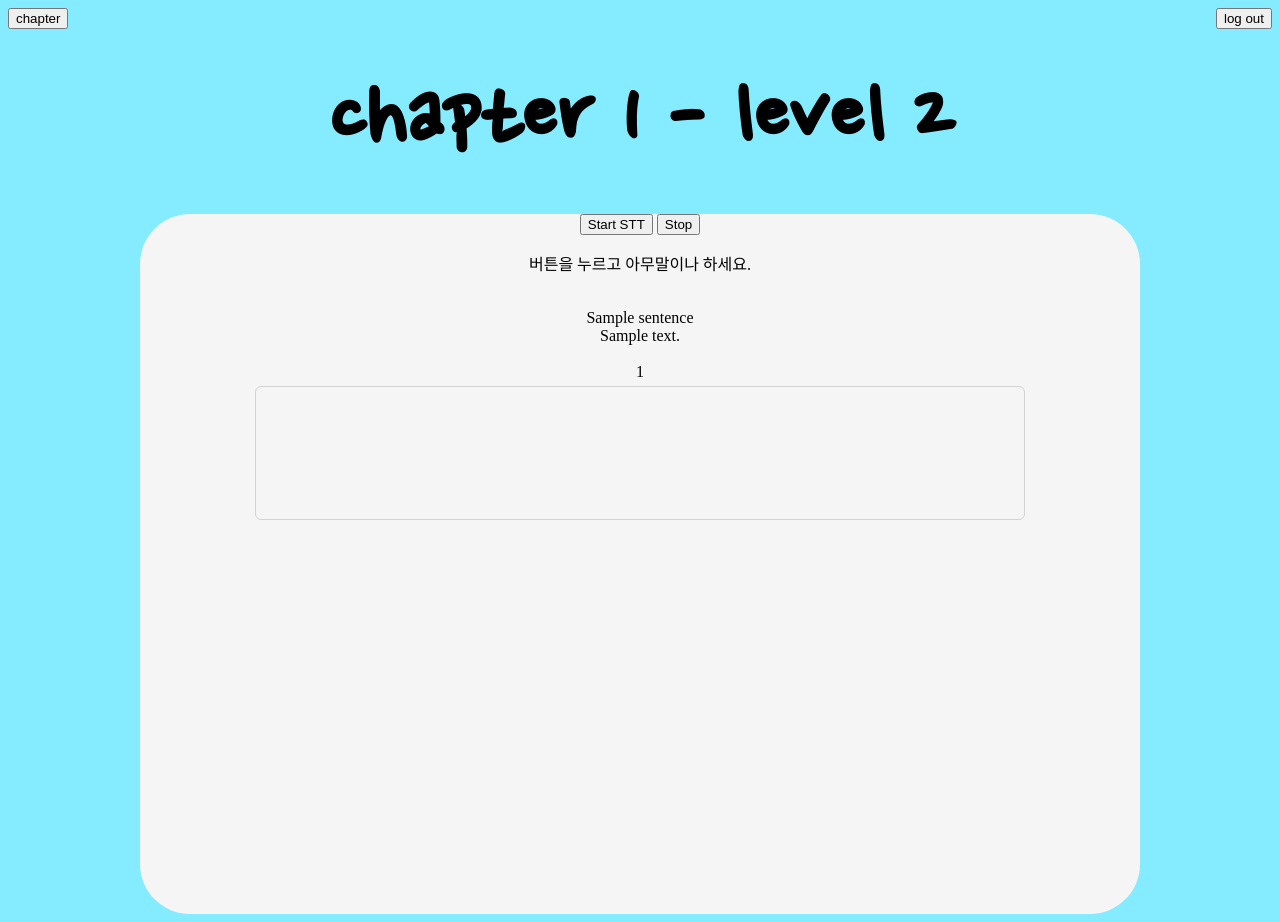
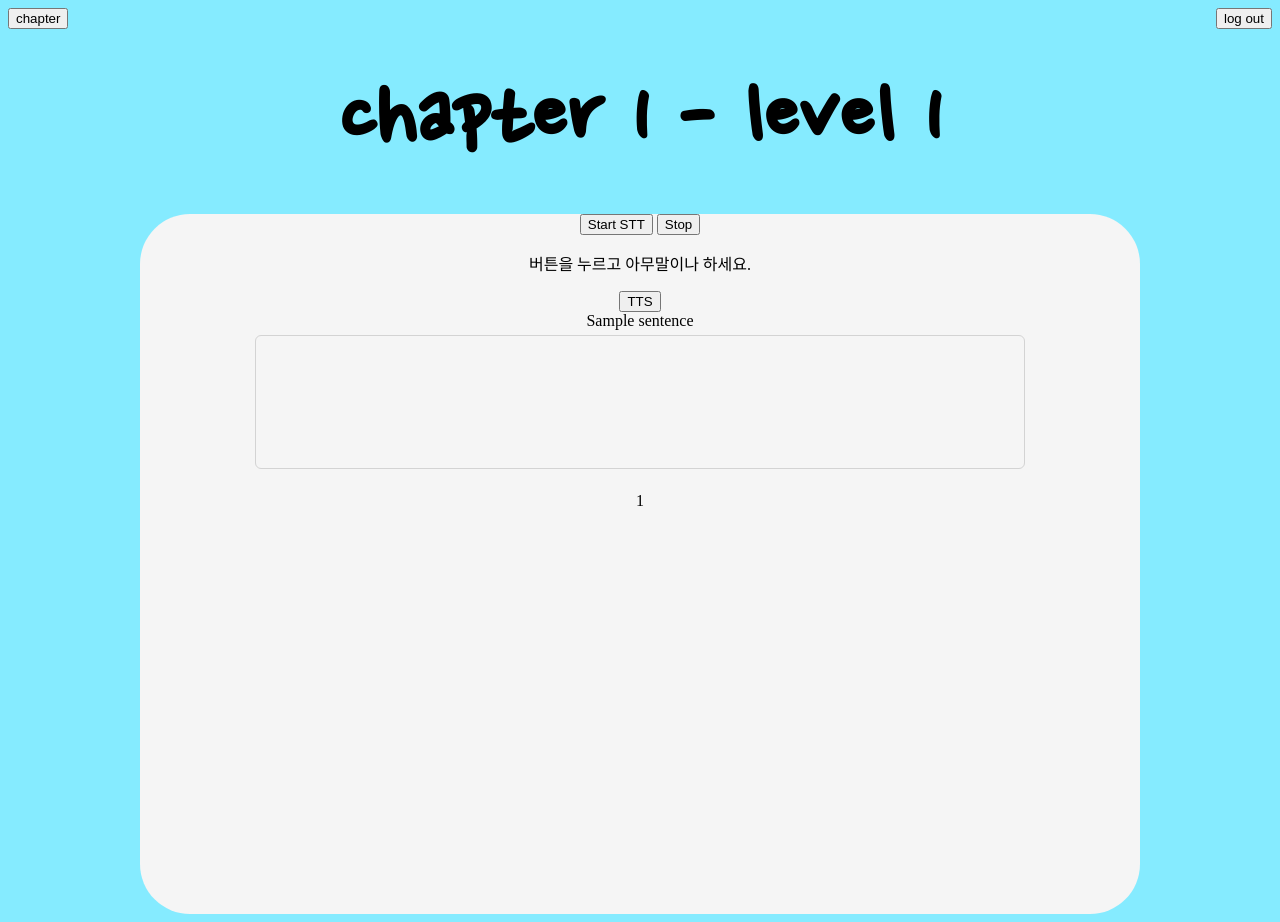
Before and after one commit to Tudou4161/final_project, a Django app: template STTS_KRtutor_project/main_app/templates/chap_sentence2.html in a window 1280 px wide. Run offline with Django 3.2, Linux system fonts and the light colour scheme; the template is opened without the code that fills it: most values are stand-ins (such as "Sample title", 1, 10 or a date in 2020).

Commit message:
2244_reset_commit

```diff
--- a/STTS_KRtutor_project/main_app/templates/chap_sentence2.html
+++ b/STTS_KRtutor_project/main_app/templates/chap_sentence2.html
@@ -75,35 +75,27 @@
     </div>
 
     <div class="chapter_container">
-        <div class="chapter_header">chapter 1 - level 2</div>
+        <div class="chapter_header">chapter 1 - level 1</div>
 
         <div class="chapterbox">
             <button id="speech" onclick="speech_to_text()">Start STT</button>
             <button id="stop" onclick="stop()">Stop</button>
 
             <p id="message">버튼을 누르고 아무말이나 하세요.</p>
+            <button id="text_to_speech" onclick="TTS()">TTS</button>
             <br />
             {% for sentence in sentences %}
-                <div>{{ sentence.Cosentence_question }}</div>
-                <div>{{ sentence.Cosentence_answer }}</div>
+                <div id="SEQ">{{ sentence.Essentence_question }}</div>
             {% endfor %}
-            <br />
-            {%if sentences.has_previous %}
-                <a href="?page=1">1</a>
-                <a href="?page={{ sentences.previous_page_number }}">Previous</a>
-            {% endif %}
-                <span> {{ sentences.number }} </span>
-            {% if sentences.has_next %}
-                <a href="?page={{ sentences.next_page_number }}">Next</a>
-                <a href="?page={{ sentences.paginator.num_pages }}">{{ sentences.paginator.num_pages }}</a>
-            {% endif %}
 
-            <div class="textWrapper">
-                <div id="korea" class="textbox"></div>
-                <!-- <div class="textbox">
-                    <div id="inputlog"></div>
-                </div> -->
-            </div>
+            <form method="POST">
+                {% csrf_token %}
+                <div class="textWrapper">
+                    <div id="korea" class="textbox"></div>
+                    <button name="sendtext" id="sendtext" style="display: none;"></button>
+                </div>
+            </form>
+
             <script type="text/javascript">
 
                 var message = document.querySelector("#message");
@@ -122,7 +114,7 @@
                      console.error(e);
                  }
 
-                recognition.lang = 'ko-KR'; //선택하게 해줘야 할듯 .
+                 recognition.lang = 'ko-KR'; //선택하게 해줘야 할듯 .
                  recognition.interimResults = false;
                  recognition.maxAlternatives = 5;
                  //recognition.continuous = true;
@@ -158,9 +150,7 @@
                         // user.innerHTML = resText;
                         // document.getElementById('inputlog').appendChild(user).setAttribute('class','user_request');
                         // inputlog.innerHTML = korea.innerHTML
-                        // //text to sppech
-                        //  text_to_speech(resText);
-
+                        text_to_speech(resText);
                      };
 
                     recognition.onend = function(){
@@ -168,6 +158,7 @@
                          button.disabled = false;
                          button.innerHTML = "Start STT";
                          isRecognizing = false;
+
                     }
                  }
 
@@ -177,6 +168,11 @@
                      button.disabled = false;
                      button.innerHTML = "Start STT";
                      isRecognizing = false;
+
+                    //  form 내부의 버튼 작동?
+                    document.getElementById("sendtext").value = korea.innerHTML
+                    document.getElementById("sendtext").click()
+
                  }
 
 
@@ -198,17 +194,35 @@
                      msg.text = txt;
                      msg.lang = 'ko-KR';
 
-                    msg.onend = function(e) {
-                         if(isRecognizing == false){
-                             recognition.start();
-                         }
-                           console.log('Finished in ' + event.elapsedTime + ' seconds.');
-                     };
+                    // msg.onend = function(e) {
+                    //      if(isRecognizing == false){
+                    //          recognition.start();
+                    //      }
+                    //        console.log('Finished in ' + event.elapsedTime + ' seconds.');
+                    //  };
                      window.speechSynthesis.speak(msg);
                  }
 
+
+                function TTS() {
+                    //text to sppech
+                    basic_sentence = document.getElementById('SEQ').innerText
+                    text_to_speech(basic_sentence);
+                }
+
             </script>
+            <br />
+            {%if sentences.has_previous %}
+                <a href="?page=1">1</a>
+                <a href="?page={{ sentences.previous_page_number }}">Previous</a>
+            {% endif %}
+                <span> {{ sentences.number }} </span>
+            {% if sentences.has_next %}
+                <a href="?page={{ sentences.next_page_number }}">Next</a>
+                <a href="?page={{ sentences.paginator.num_pages }}">{{ sentences.paginator.num_pages }}</a>
+            {% endif %}
         </div>
+
 
     </div>
 
```
Also changed, not shown: STTS_KRtutor_project/db.sqlite3.
